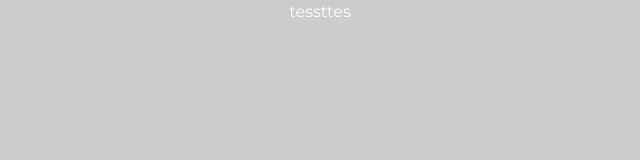
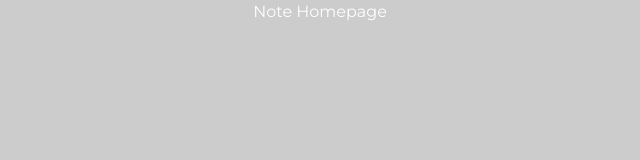
Before and after one commit to kingbee1/bee-note-app, a React (Vite) app: page / in a window 1280 px wide. Shown: the top 160 px of the page, without its empty margins (320-960 px from the left). Built offline with nearby package versions, Linux system fonts and the light colour scheme.

Commit message:
folder structure

```diff
--- a/src/App.jsx
+++ b/src/App.jsx
@@ -1,12 +1,20 @@
 
+import { BrowserRouter, Route, Routes } from 'react-router-dom'
 import './App.css'
+import Notes from './pages/Notes'
+import CreateNote from './pages/CreateNote'
+import EditNote from './pages/EditNote'
 
 function App() {
 
   return (
-    <>
-      tessttes
-    </>
+    <BrowserRouter>
+    <Routes>
+      <Route path='/' element={<Notes />} />
+      <Route path='/create' element={<CreateNote />} />
+      <Route path='/edit/:id' element={<EditNote />} />
+    </Routes>
+    </BrowserRouter>
   )
 }
 
--- /dev/null
+++ b/src/pages/CreateNote.jsx
@@ -0,0 +1,11 @@
+import React from 'react'
+
+const CreateNote = () => {
+  return (
+    <div>
+      GET shii
+    </div>
+  )
+}
+
+export default CreateNote
--- /dev/null
+++ b/src/pages/EditNote.jsx
@@ -0,0 +1,11 @@
+import React from 'react'
+
+const EditNote = () => {
+  return (
+    <div>
+      Edit Note
+    </div>
+  )
+}
+
+export default EditNote
--- /dev/null
+++ b/src/pages/Notes.jsx
@@ -0,0 +1,11 @@
+import React from 'react'
+
+const Notes = () => {
+  return (
+    <div>
+      Note Homepage
+    </div>
+  )
+}
+
+export default Notes
```
